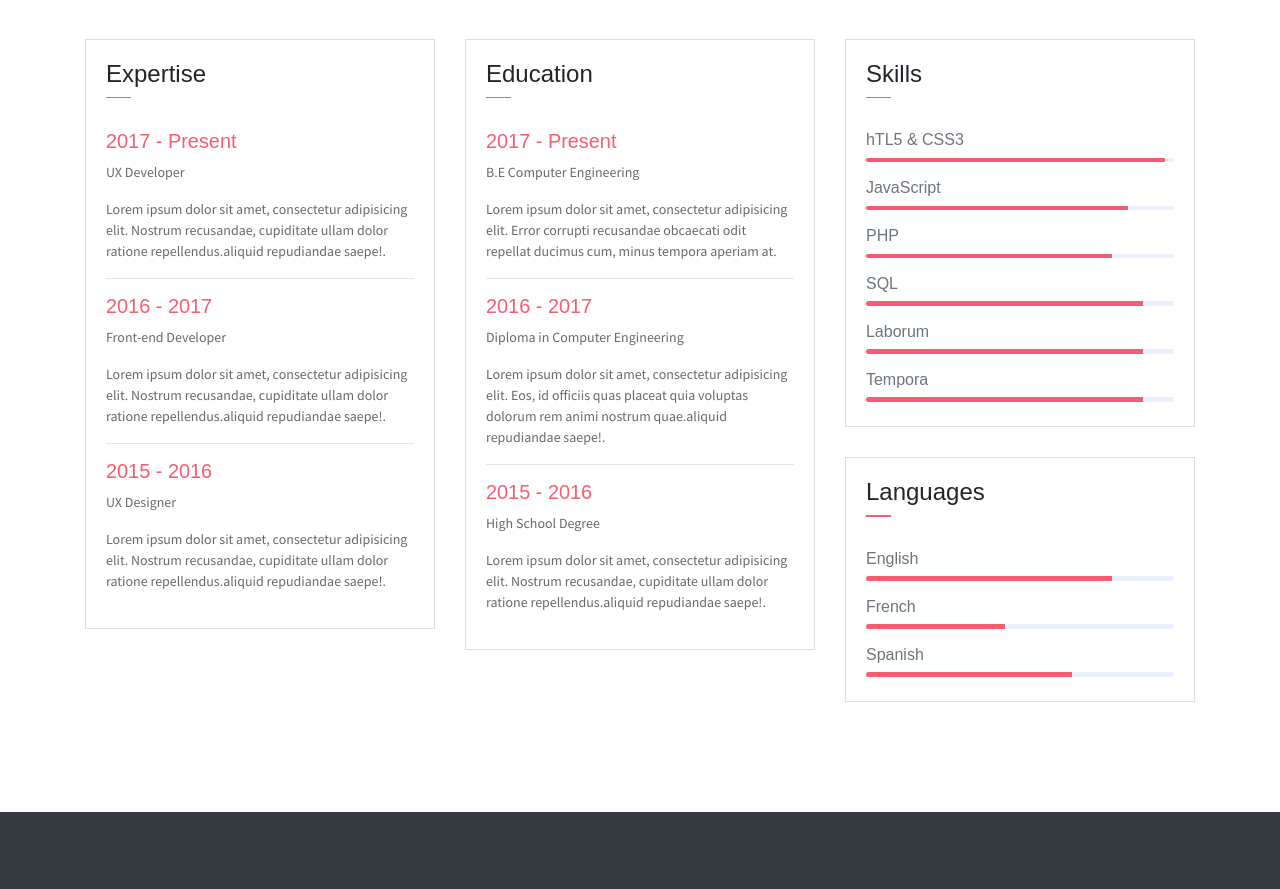
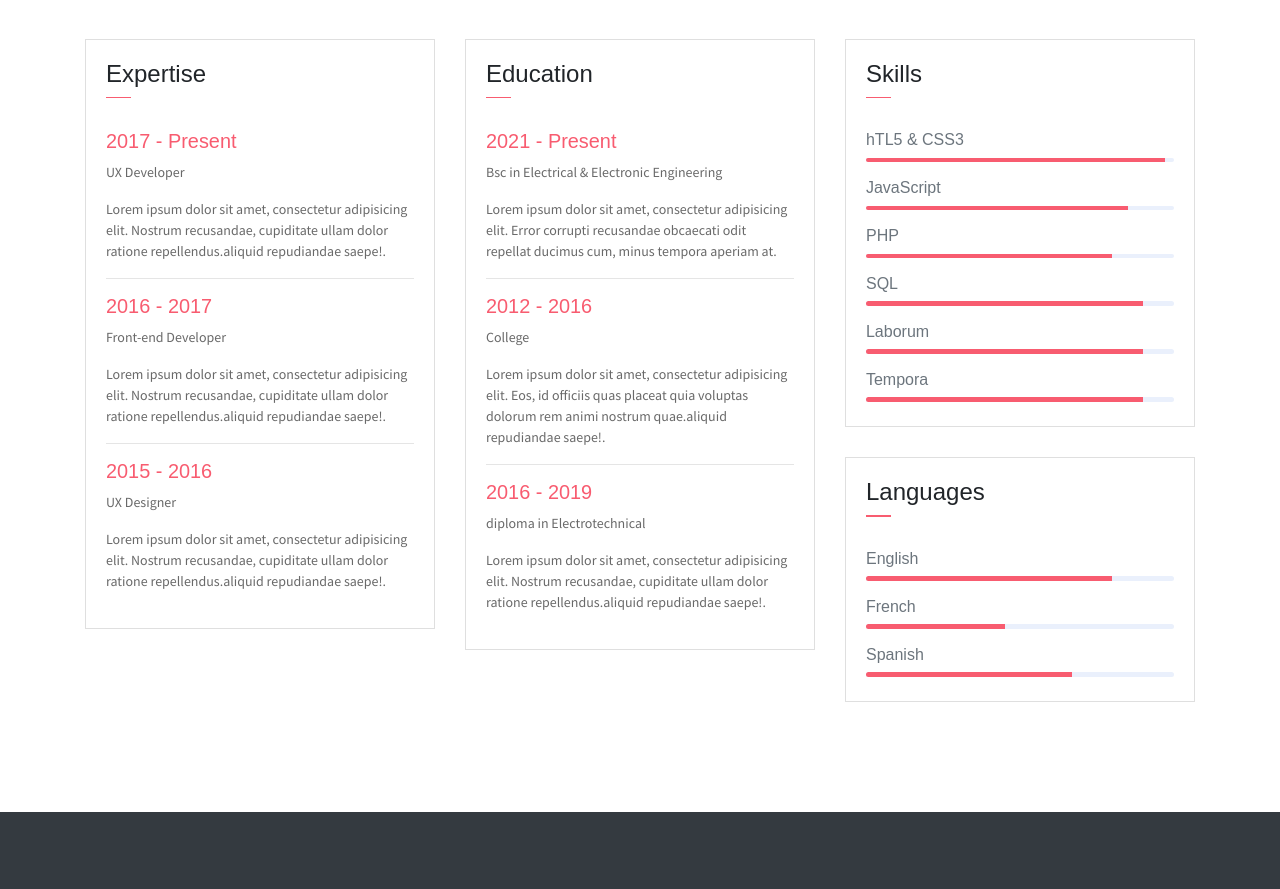
Before and after one commit to Muhsine562/muhsine562.github.io, a plain HTML site: page index.html in a window 1280 px wide. Shown: the part 1300-2189 px from the top of the page. Drawn offline with Linux system fonts and the light colour scheme; some packages are replaced by stand-ins of ours.

Commit message:
Updated class in index.html
Signed-off-by: Muhsine <105424030+Muhsine562@users.noreply.github.com>

```diff
--- a/index.html
+++ b/index.html
@@ -223,16 +223,16 @@
 								</div>
 							</div>
 							<div class="card-body">
-								<h6 class="title text-danger">2017 - Present</h6>
-								<P>B.E Computer Engineering</P>
+								<h6 class="title text-danger">2021 - Present</h6>
+								<P>Bsc in Electrical & Electronic Engineering</P>
 								<P class="subtitle">Lorem ipsum dolor sit amet, consectetur adipisicing elit. Error corrupti recusandae obcaecati odit repellat ducimus cum, minus tempora aperiam at.</P>
 								<hr>
-								<h6 class="title text-danger">2016 - 2017</h6>
-								<P>Diploma in Computer Engineering</P>
+								<h6 class="title text-danger">2012 - 2016</h6>
+								<P>College</P>
 								<P class="subtitle">Lorem ipsum dolor sit amet, consectetur adipisicing elit. Eos, id officiis quas placeat quia voluptas dolorum rem animi nostrum quae.aliquid repudiandae saepe!.</P>
 								<hr>
-								<h6 class="title text-danger">2015 - 2016</h6>
-								<P>High School Degree</P>
+								<h6 class="title text-danger">2016 - 2019</h6>
+								<P>diploma in Electrotechnical</P>
 								<P class="subtitle">Lorem ipsum dolor sit amet, consectetur adipisicing elit. Nostrum recusandae, cupiditate ullam dolor ratione repellendus.aliquid repudiandae saepe!.</P>
 							</div>
 						</div>
```
